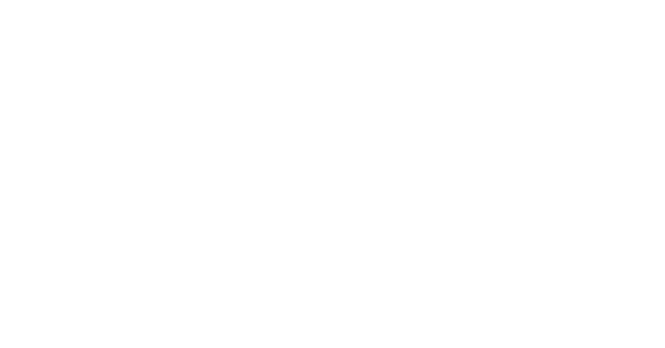
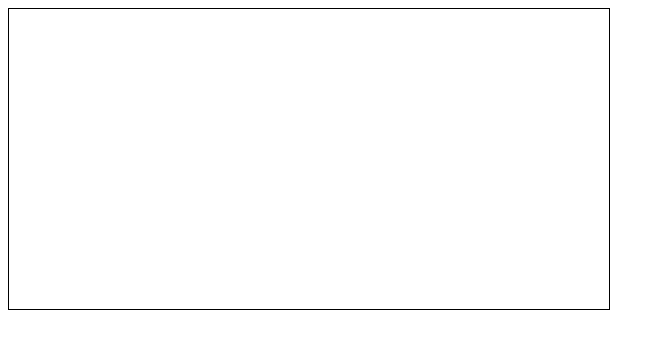
Before and after one commit to Serkan-00/Breakout-JS, a plain HTML site: page index.html in a window 1280 px wide. Shown: the whole page, without its empty margins (0-665 px from the left). Drawn offline with Linux system fonts and the light colour scheme.

Commit message:
set up grid

```diff
--- a/styles.css
+++ b/styles.css
@@ -1,3 +1,5 @@
 .grid {
-
+    width: 600px;
+    height: 300px;
+    border: solid black 1px;
 }
```
